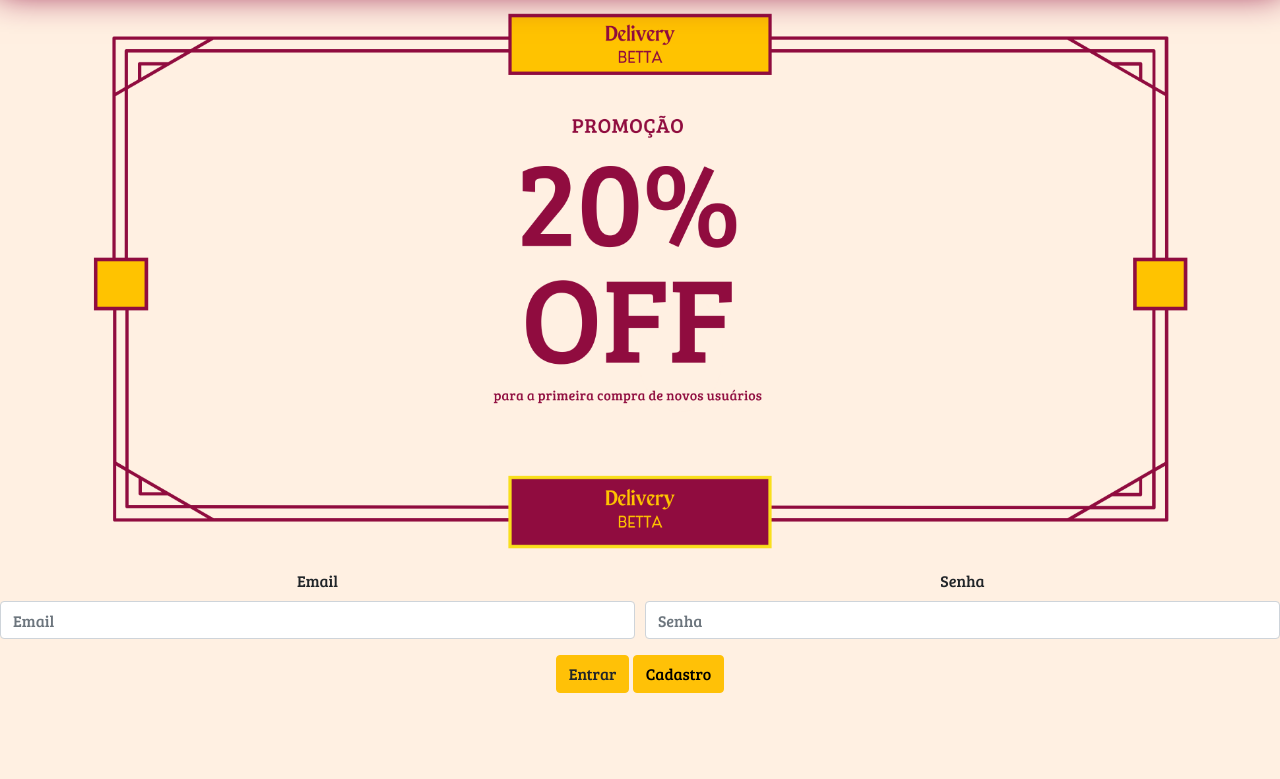
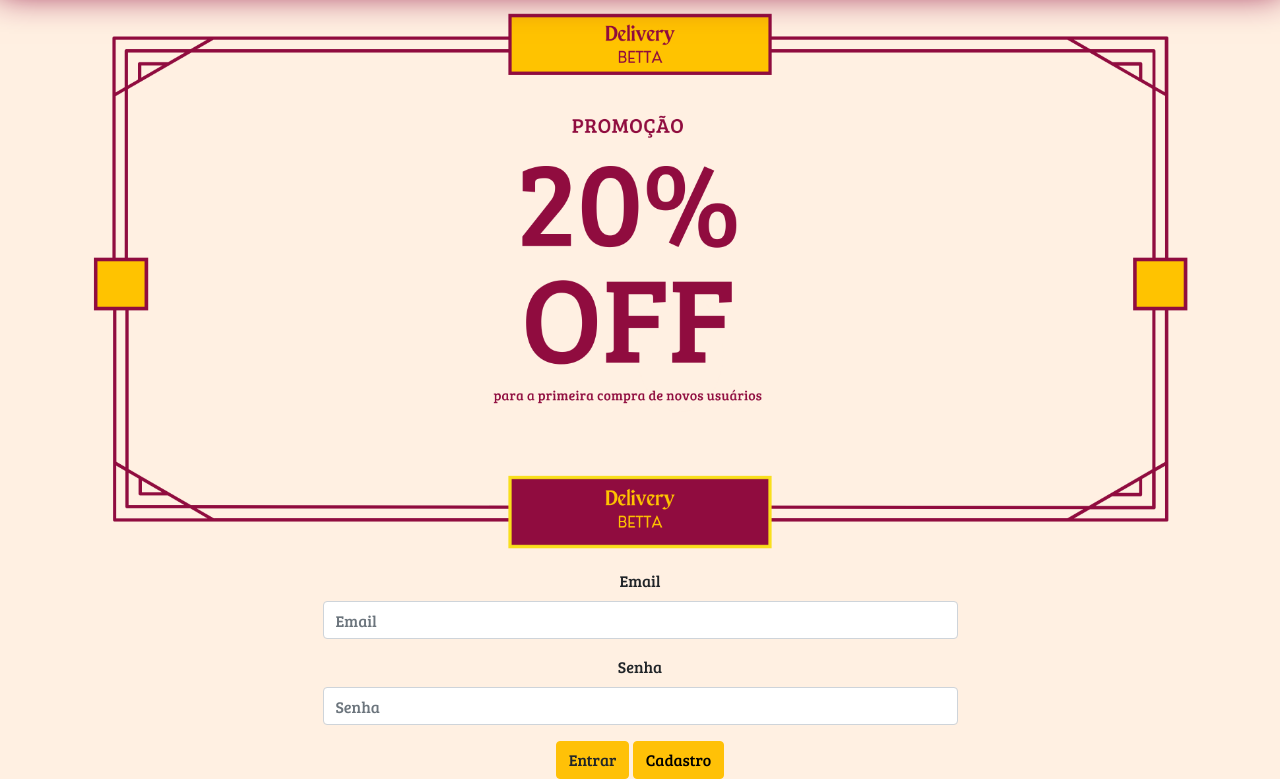
Before and after one commit to pablodurandamaia/Betta, a PHP site: page /login.php in a window 1280 px wide. Shown: the part 151-930 px from the top of the page. Before the commit the page ends 844 px from the top, so only its background shows below. Run offline with PHP 8.4, Linux system fonts and the light colour scheme.

Commit message:
documentacao

```diff
--- a/Betta/admbebida.php
+++ b/Betta/admbebida.php
@@ -1,7 +1,10 @@
 <?php
+//inclui o menu
 include 'menu.php';
+//inclui o banco de dados
 include 'admin/inc/MySql.php';
 
+//verifica se a conta é adm
 $administrador = $_SESSION['administrador'];
 
 if(empty($_SESSION)){
@@ -14,8 +17,10 @@ if($administrador != 1){
 
 ?>
 
+<!-- titulo -->
     <h2 style=padding-top:200px;padding-bottom:50px;> Confira os dados: </h2>
     <div>
+        <!-- botao direcionando para cadastrar novas bebidas-->
         <input type="submit" name="cadastrar" id="cadastrar" class="btn btn-warning" onclick="parent.location='cadbebida.php'" value="Cadastrar">
     </div>
     <br>
@@ -25,6 +30,7 @@ if($administrador != 1){
 
 <?php
 
+//seleciona todos os campos e informaçoes da tabela bebidas e exibe na tela
 $sql = $pdo->prepare('SELECT * FROM bebidas');
 if ($sql->execute()){
     $info = $sql->fetchALL(PDO::FETCH_ASSOC);
--- a/Betta/admcomida.php
+++ b/Betta/admcomida.php
@@ -13,8 +13,10 @@ if($administrador != 1){
 }
 ?>
 
+<!-- titulo -->
     <h2 style=padding-top:200px;padding-bottom:50px;> Confira os dados: </h2>
     <div>
+        <!-- botao para cadastrar novas comidas-->
         <input type="submit" name="cadastrar" id="cadastrar" class="btn btn-warning" onclick="parent.location='cadcomida.php'" value="Cadastrar">
     </div>
     <br>
@@ -23,7 +25,7 @@ if($administrador != 1){
 
 
 <?php
-
+//seleciona todos os campos e informaçoes da tabela comidas e exibe na tela
 $sql = $pdo->prepare('SELECT * FROM comidas');
 if ($sql->execute()){
     $info = $sql->fetchALL(PDO::FETCH_ASSOC);
--- a/Betta/admin.php
+++ b/Betta/admin.php
@@ -26,6 +26,8 @@ if($administrador != 1){
 
 <?php
 
+//seleciona todos os campos e informaçoes da tabela usuarios e exibe
+
 $sql = $pdo->prepare('SELECT * FROM usuarios');
 if ($sql->execute()){
     $info = $sql->fetchALL(PDO::FETCH_ASSOC);
--- a/Betta/alterar.php
+++ b/Betta/alterar.php
@@ -16,6 +16,7 @@ if($administrador != 1){
 if (isset($_GET['id'])) {
     $codigo = $_GET['id'];
 
+    //seleciona todas as informaçoes da tabela usuarios para o campo Id_u "chave primaria"
     $sql = $pdo->prepare("SELECT * FROM usuarios WHERE Id_u = ?");
     if ($sql->execute(array($codigo))) {
         $info = $sql->fetchALL(PDO::FETCH_ASSOC);
@@ -36,7 +37,7 @@ if (isset($_GET['id'])) {
 
 
 
-
+//funçao que recolhe as novas informaçoes pelo metodo POST e atualiza em  todos os campos do banco de dados
 if (isset($_POST['atualizar'])) {
     $codigo = $_POST['Id_u'];
     $nome = $_POST['nome'];
@@ -63,7 +64,7 @@ if (isset($_POST['atualizar'])) {
 
   <div style=padding-top:200px;padding-left:2%;>
 <form method="POST" action="">
-
+<!-- lugares onde as informaçoes sao inseridas, "para a funçao" -->
 <p><input type="text" name="Id_u" vaLue="<?php echo $codigo ?>" required hidden> Nome: <input type="text" name="nome" vaLue="<?php echo $nome ?>" required> CPF: <input type="text" name="cpf" vaLue="<?php echo $cpf ?>">
     <br /></p>
 <p>Email: <input type="text" name="email" vaLue="<?php echo $email ?>" required> Senha: <input type="password" name="senha" vaLue="<?php echo $senha ?>" required>
@@ -127,6 +128,7 @@ Rua: <input type="text" id="rua" name="rua" vaLue="<?php echo $rua ?>" >
 
 <script src="https://ajax.googleapis.com/ajax/libs/jquery/2.1.1/jquery.min.js"></script>
 <script src="https://cdnjs.cloudflare.com/ajax/libs/jquery.mask/1.14.11/jquery.mask.min.js"></script>
+<!-- cria uma "mascara" que força o usuario a inserir as informaçoes de maneira correta -->
 <script type="text/javascript">
 $("#telefone").mask("(00) 0 0000-0000");
 $("#cep").mask("00000-000");
--- a/Betta/login.php
+++ b/Betta/login.php
@@ -11,7 +11,7 @@ include_once(dirname(__FILE__) . "/admin/functions/login.usuario.php");
     </div>
 </div>
 <form method="post" >
-    <div class="form-row suco po">
+    <div class="form-row suco po" style="display: block;">
         <div class="form-group col-6 meio">
             <label>Email</label>
             <input type="email" name="email" class="form-control" placeholder="Email">
```
